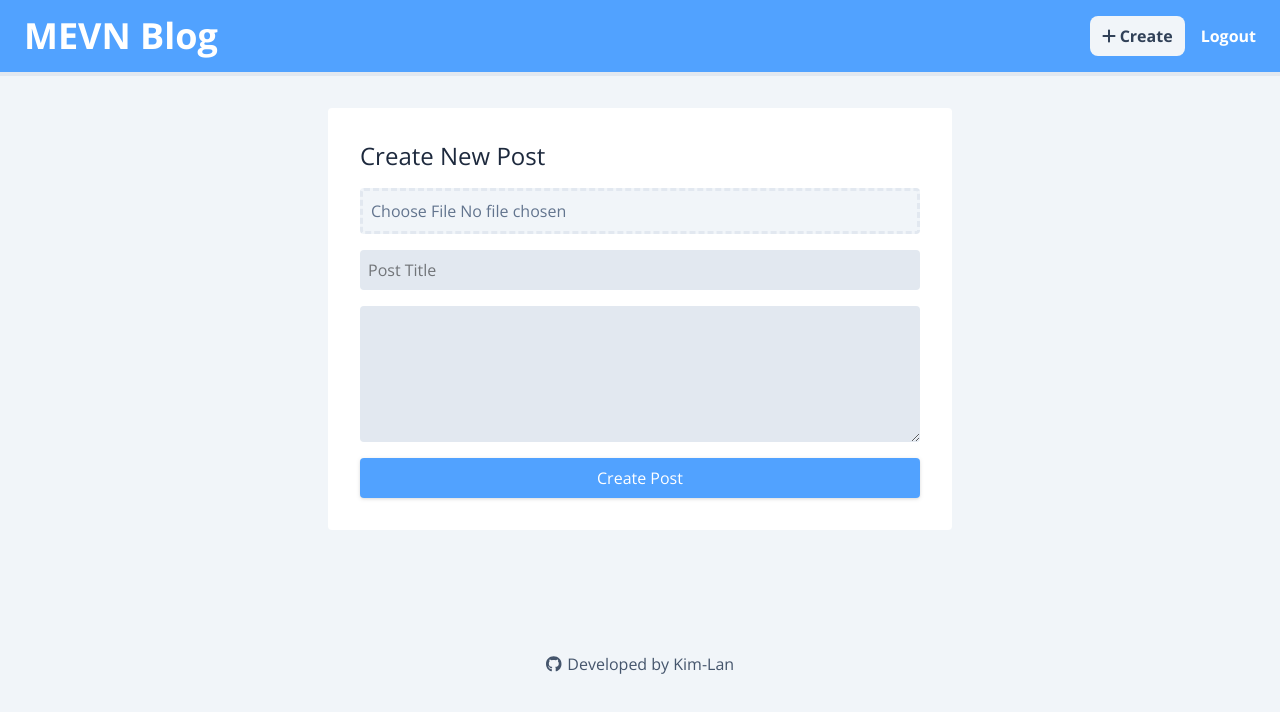
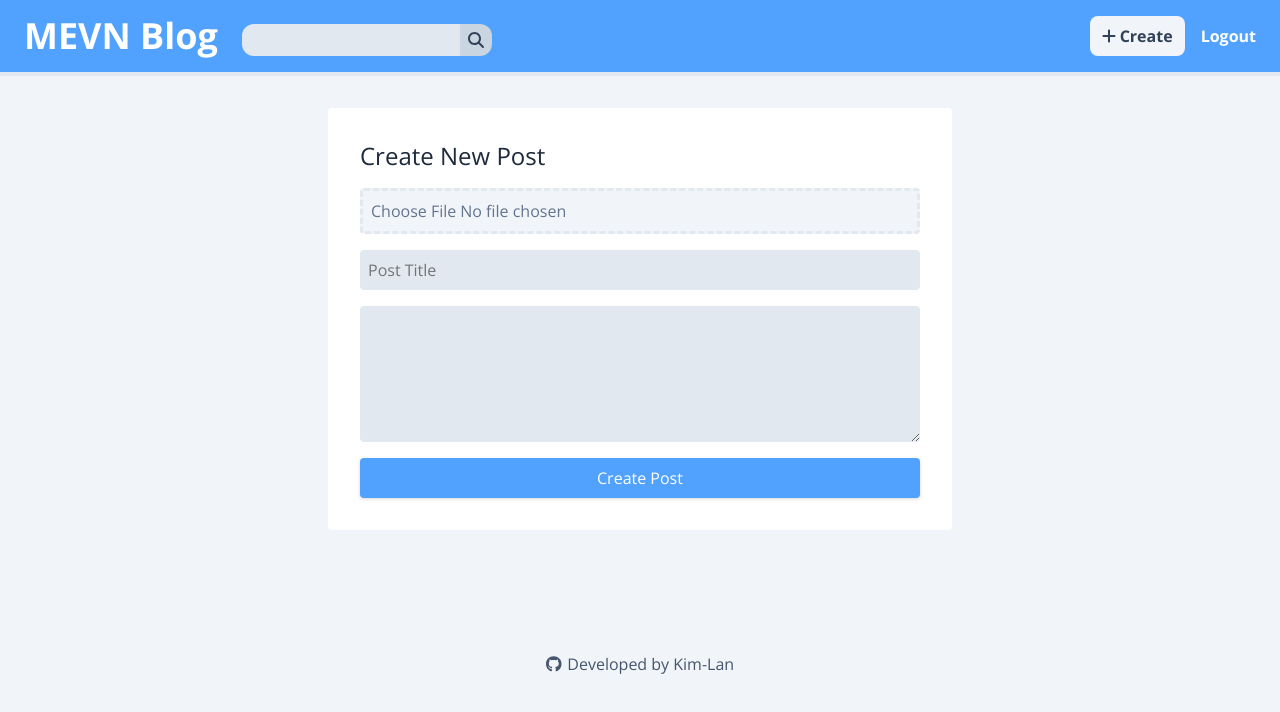
Before and after one commit to Kim-Lan/mevn-blog, a Vue app in the folder client/: page /create in a window 1280 px wide. Shown: the top 712 px of the page. Built offline with nearby package versions, Linux system fonts and the light colour scheme; sample sign-in values are in the browser's storage.

Commit message:
Create search bar

```diff
--- a/client/src/components/AppHeader.vue
+++ b/client/src/components/AppHeader.vue
@@ -17,9 +17,21 @@ function logout() {
 
 <template>
   <header class="bg-blue-400 text-white border-b-4 border-slate-200 px-6 py-4 flex justify-between">
-    <router-link to="/">
-      <h1 class="font-bold text-4xl hover:text-slate-200">MEVN Blog</h1>
-    </router-link>
+    <div class="flex gap-6">
+      <router-link to="/">
+        <h1 class="font-bold text-4xl hover:text-slate-200">MEVN Blog</h1>
+      </router-link>
+      <div class="self-end text-slate-700">
+        <input
+          type="text"
+          name="search"
+          class="bg-slate-200 rounded-l-xl py-1 px-2"
+        />
+        <button class="bg-slate-300 hover:bg-slate-100 active:bg-slate-400 rounded-r-xl py-1 px-2">
+          <font-awesome-icon :icon="['fas', 'magnifying-glass']" />
+        </button>
+      </div>
+    </div>
 
     <div class="flex gap-4 font-bold">
       <router-link :to="{ name: 'create' }">
--- a/client/src/main.ts
+++ b/client/src/main.ts
@@ -12,11 +12,11 @@ import { library } from '@fortawesome/fontawesome-svg-core'
 import { FontAwesomeIcon } from '@fortawesome/vue-fontawesome'
 
 /* import specific icons */
-import { faPlus, faTriangleExclamation } from '@fortawesome/free-solid-svg-icons'
+import { faPlus, faMagnifyingGlass, faTriangleExclamation } from '@fortawesome/free-solid-svg-icons'
 import { faGithub } from '@fortawesome/free-brands-svg-icons'
 
 /* add icons to the library */
-library.add(faPlus, faTriangleExclamation, faGithub);
+library.add(faPlus, faMagnifyingGlass, faTriangleExclamation, faGithub);
 
 const pinia = createPinia();
 
```
Also changed, not shown: 1 other file (tests, documents, lock files or other folders).
